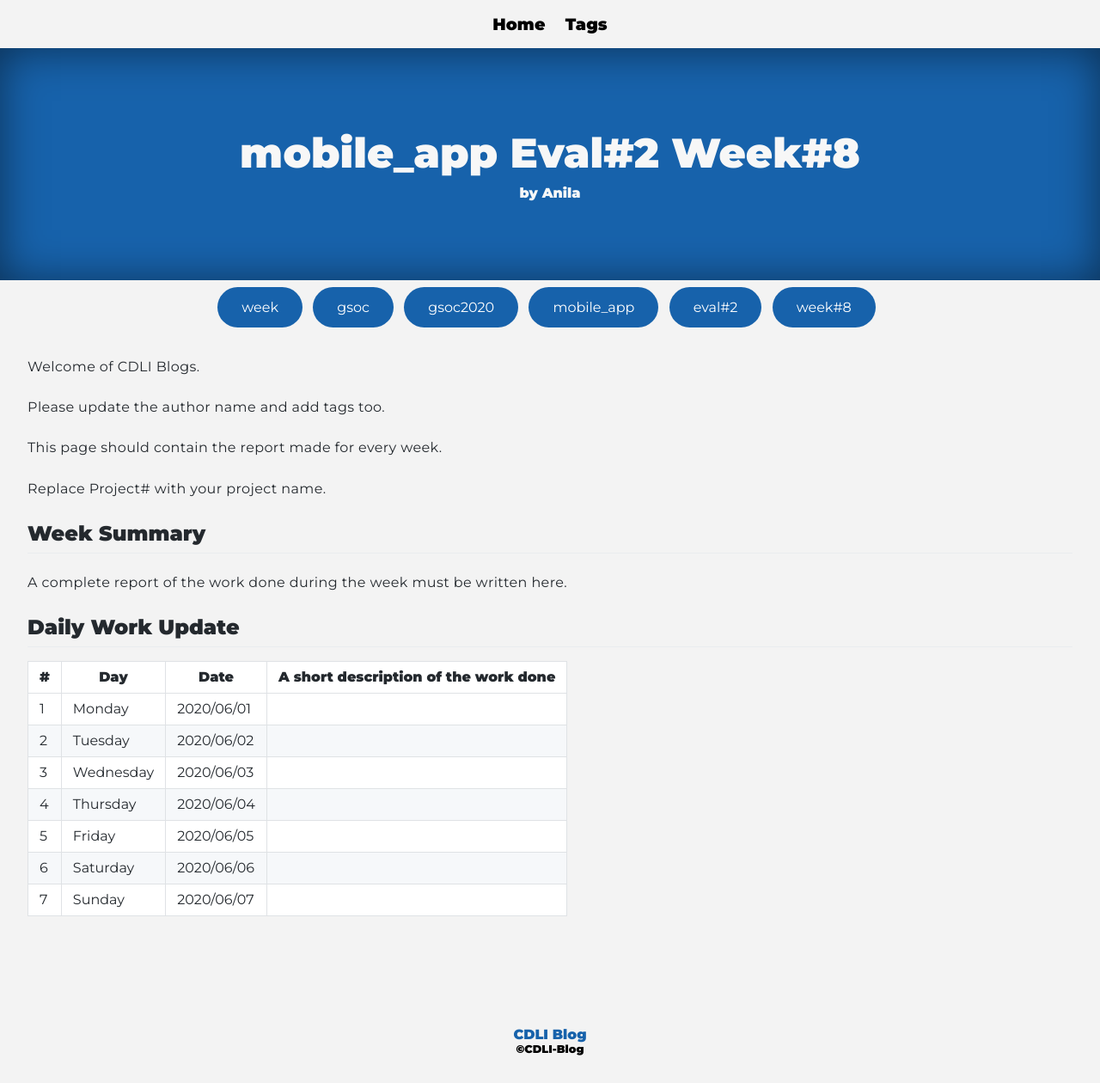
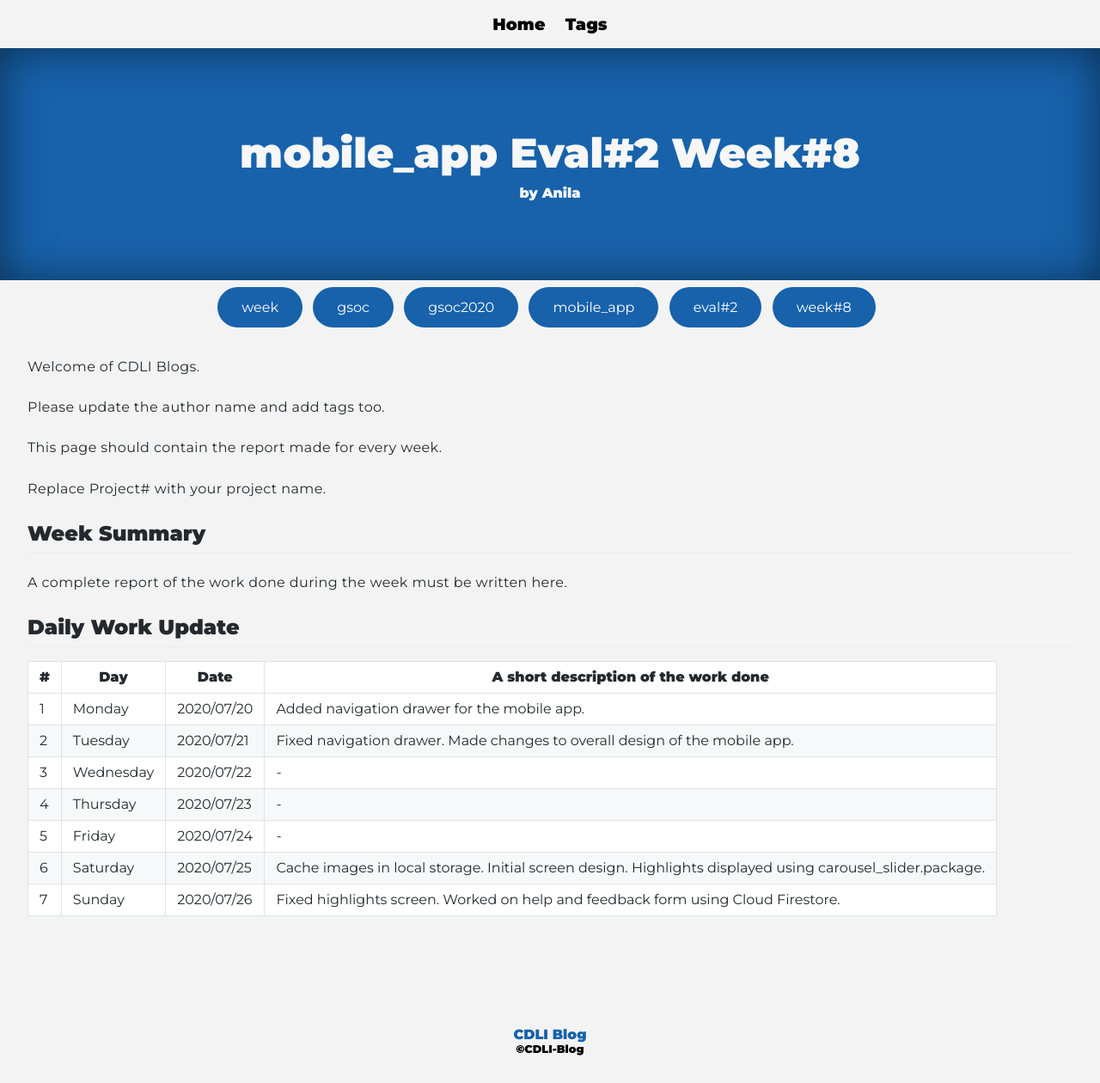
Before and after one commit to cdli-gh/blog, a Jekyll site: the page built from _blog/gsoc20/mobile_app/posts/09_week8.md, in a window 1280 px wide. Shown: the whole page at 86% size. Built offline with Jekyll 4.4.1, drawn with Linux system fonts in a browser that asks for light colours; Markdown is read by kramdown in place of the engine named in the settings.

Commit message:
Update 09_week8.md

```diff
--- a/_blog/gsoc20/mobile_app/posts/09_week8.md
+++ b/_blog/gsoc20/mobile_app/posts/09_week8.md
@@ -21,10 +21,10 @@ A complete report of the work done during the week must be written here.
 
 |\#|Day|Date|A short description of the work done|
 |---	|---	|---	|---	|
-|1   	| Monday 	|   2020/06/01	|   	|
-|2   	| Tuesday  	|   2020/06/02	|   	|
-|3   	| Wednesday  	|  2020/06/03 	|   	|
-|4   	| Thursday  	|   2020/06/04	|   	|
-|5   	| Friday  	|   2020/06/05	|   	|
-|6   	| Saturday  	|   2020/06/06	|   	|
-|7   	| Sunday  	|   2020/06/07	|   	|
+|1   	| Monday 	|   2020/07/20	|Added navigation drawer for the mobile app.   	|
+|2   	| Tuesday  	|   2020/07/21 	|Fixed navigation drawer. Made changes to overall design of the mobile app.   	|
+|3   	| Wednesday  	|  2020/07/22 	|-   	|
+|4   	| Thursday  	|   2020/07/23	|-   	|
+|5   	| Friday  	|   2020/07/24	|-   	|
+|6   	| Saturday  	|   2020/07/25	|Cache images in local storage. Initial screen design. Highlights displayed using carousel_slider.package.   	|
+|7   	| Sunday  	|   2020/07/26	|Fixed highlights screen. Worked on help and feedback form using Cloud Firestore.   	|
```
